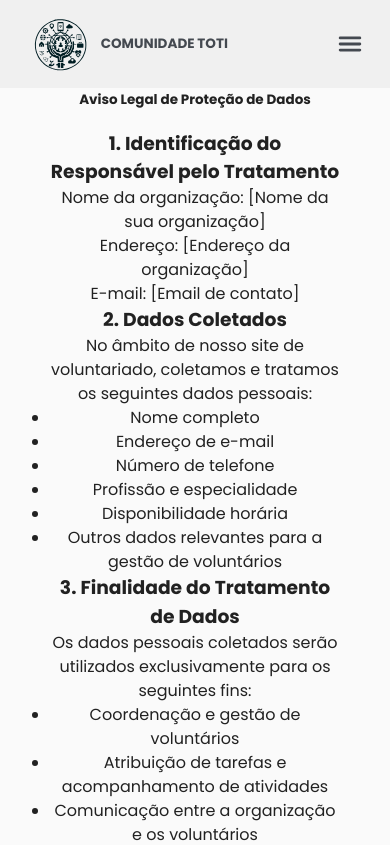
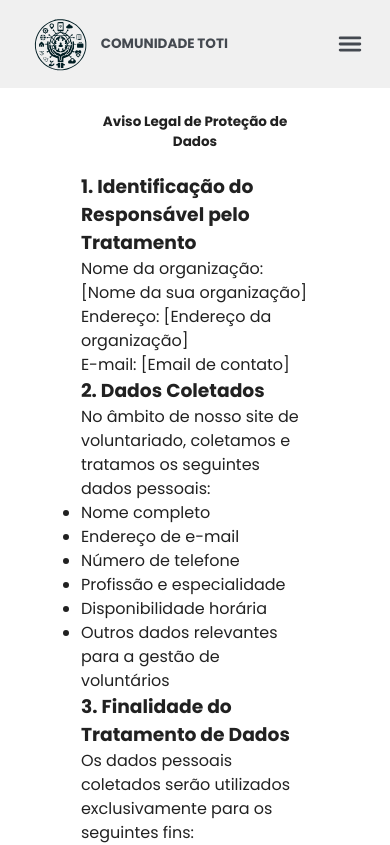
Before and after one commit to Dart1516/proyecto-toti-rs, a React (Create React App) app: page /avisoLegal in a window 390 px wide. Shown: the top 845 px of the page. Built offline with nearby package versions, Linux system fonts and the light colour scheme.

Commit message:
avisolegal responsive

```diff
--- a/src/Pages/avisoLegal.js
+++ b/src/Pages/avisoLegal.js
@@ -2,6 +2,7 @@ import React from 'react';
 import Header from "../Components/Header-NavMenu";
 import '../assets/styles/App.css';
 import '../assets/styles/SejaVoluntario.css';
+import "../assets/styles/avisolegal.css"
 
 function AvisoLegal() {
   return (
@@ -9,8 +10,8 @@ function AvisoLegal() {
       <div className="App-header">
         <Header />
       </div>
-
-      <div className="container">
+      <div className='container-body'>
+       <div className="aviso-legal">
         <h2>Aviso Legal de Proteção de Dados</h2>
 
         <div className="legal-content">
@@ -63,6 +64,8 @@ function AvisoLegal() {
           <p>Reservamo-nos o direito de atualizar este Aviso Legal de Proteção de Dados periodicamente. Recomendamos que os voluntários revisem este aviso regularmente para se manterem informados sobre como protegemos seus dados.</p>
         </div>
       </div>
+      </div>
+
 
       <footer className="App-footer"></footer>
     </div>
--- /dev/null
+++ b/src/assets/styles/avisolegal.css
@@ -0,0 +1,45 @@
+
+.container-body{
+    position: relative;
+    right: 0;
+    padding: 6rem;
+    top:5rem ;
+    z-index:  1;
+    height:auto;
+    min-height: 100vh;
+    justify-items:center;
+    justify-content:center;
+    align-items:center;
+    display:flex;
+    flex-direction:column;
+
+}
+.aviso-legal{
+    align-items: center;
+    justify-content: center;
+    display: flex;
+    flex-direction: column;
+    width: 70%;
+    align-items: flex-start;
+    }
+    .legal-content{
+        text-align: left;
+
+    }
+    @media only screen and (max-width: 700px) {
+        .container-body{
+            position: relative;
+            right: 0;
+            padding: 2rem;
+            top:5rem ;
+            z-index:  1;
+            height:auto;
+            min-height: 100vh;
+            justify-items:center;
+            justify-content:center;
+            align-items:center;
+            display:flex;
+            flex-direction:column;
+
+        }
+    }
```
